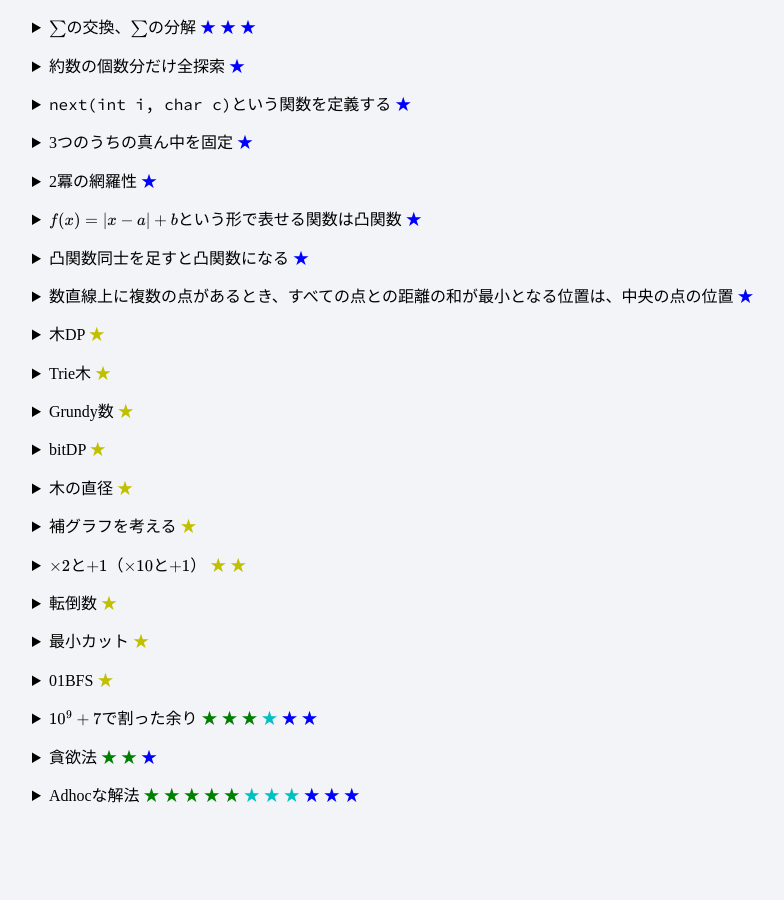
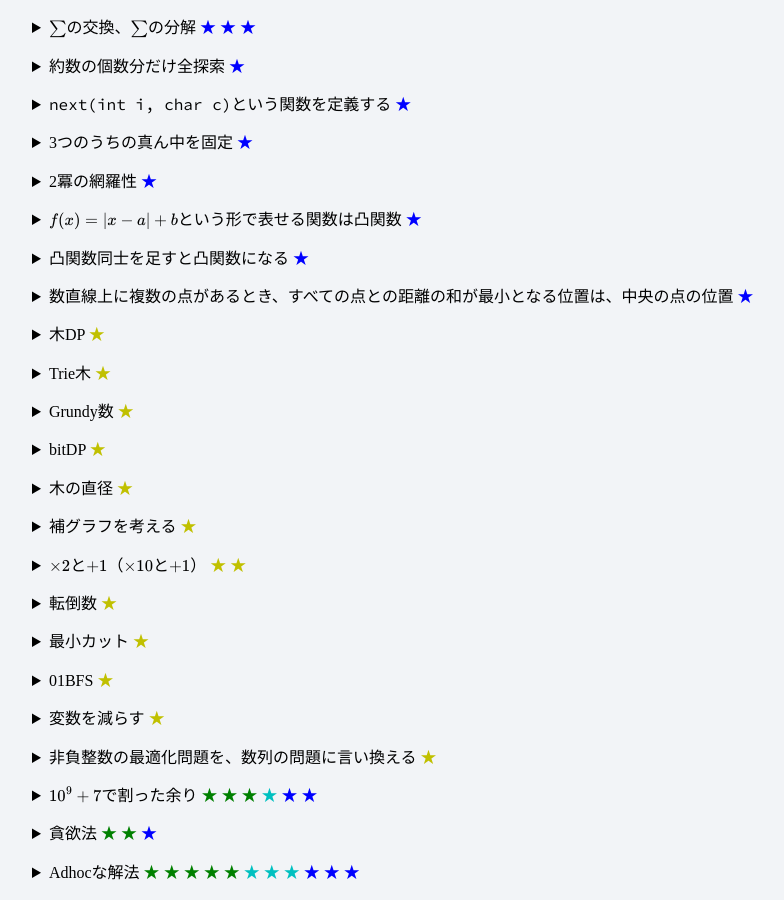
Before and after one commit to penguinshunya/penguinshunya.github.io, a Jekyll site: the page built from other/solution-list.html, in a window 1280 px wide and 900 px high, scrolled down 2318 px. Shown: the whole window, without its empty margins (188-972 px from the left). Built offline with Jekyll 4.4.1, drawn with Linux system fonts in a browser that asks for light colours; formulas are drawn with MathJax 3; before the commit the page ends 3142 px from its top, so only the background shows below that.

Commit message:
agc034-c

```diff
--- a/index.html
+++ b/index.html
@@ -22,6 +22,7 @@ title: ぺんぎんノート - 競技プログラミングメモ
   <li><a href="/atcoder/m-solutions2019/m_solutions2019_c.html">M-SOLUTIONS プロコンオープン C - Best-of-(2n-1) 500点</a></li>
   <li><a href="/atcoder/m-solutions2019/m_solutions2019_e.html">M-SOLUTIONS プロコンオープン E - Product of Arithmetic Progression 600点</a></li>
   <li><a href="/atcoder/iroha2019-day4/iroha2019_day4_e.html">いろはちゃんコンテスト Day4 E - 芽生え 700点</a></li>
+  <!-- <li><a href="/atcoder/agc034/agc034_c.html">AGC034 C - Tests</a></li> -->
 </ul>
 <h2>yukicoder</h2>
 <ul>
--- a/other/solution-list.html
+++ b/other/solution-list.html
@@ -590,6 +590,18 @@ summary {
 </details>
 <details>
   <summary>
+    変数を減らす
+    <a data-point="800" href="https://atcoder.jp/contests/agc034/tasks/agc034_c">★</a>
+  </summary>
+</details>
+<details>
+  <summary>
+    非負整数の最適化問題を、数列の問題に言い換える
+    <a data-point="800" href="https://atcoder.jp/contests/agc034/tasks/agc034_c">★</a>
+  </summary>
+</details>
+<details>
+  <summary>
     $10^9 + 7$で割った余り
     <a data-point="300" href="https://atcoder.jp/contests/abc050/tasks/arc066_a">★</a>
     <a data-point="300" href="https://atcoder.jp/contests/abc052/tasks/arc067_a">★</a>
```
